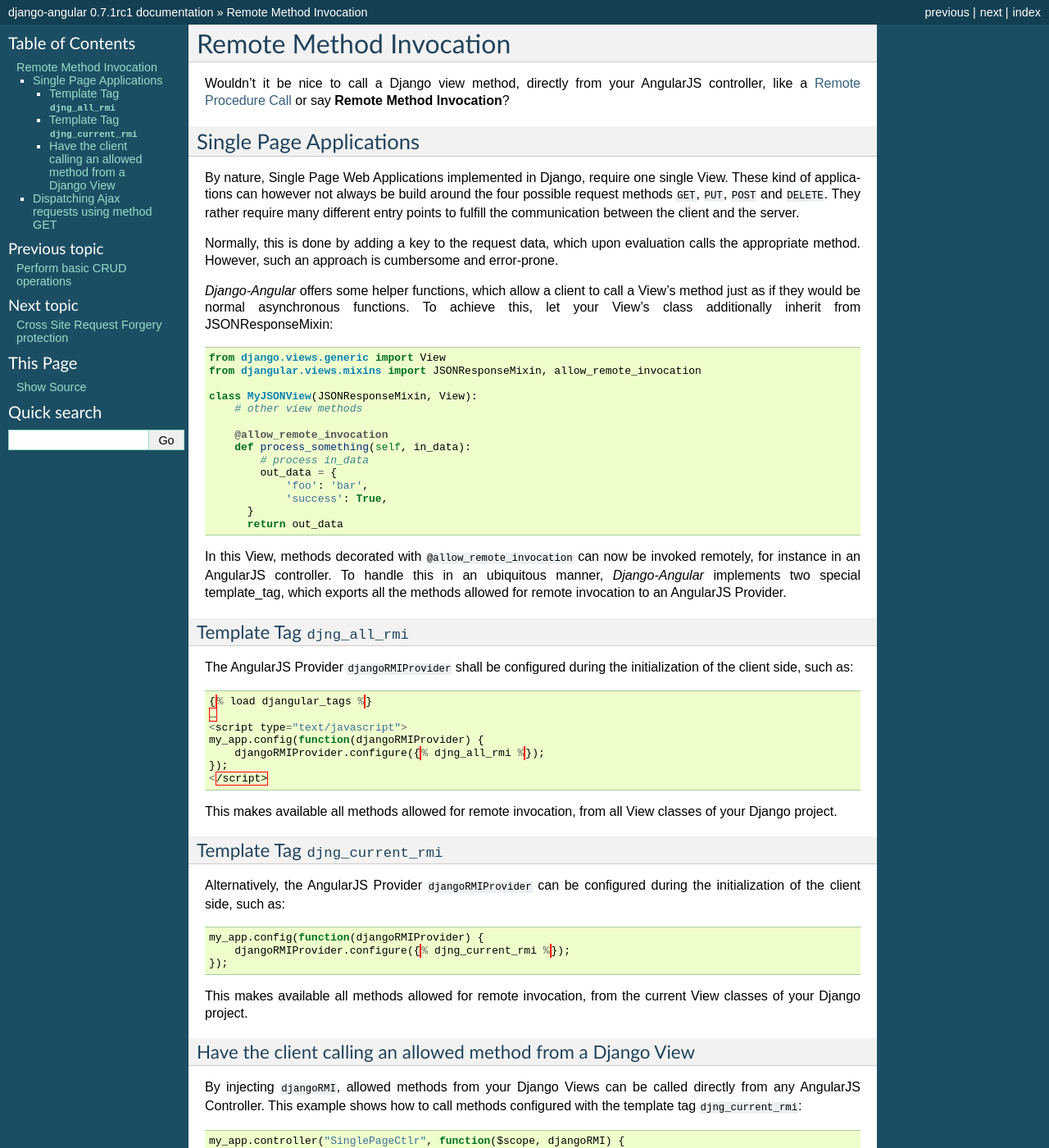
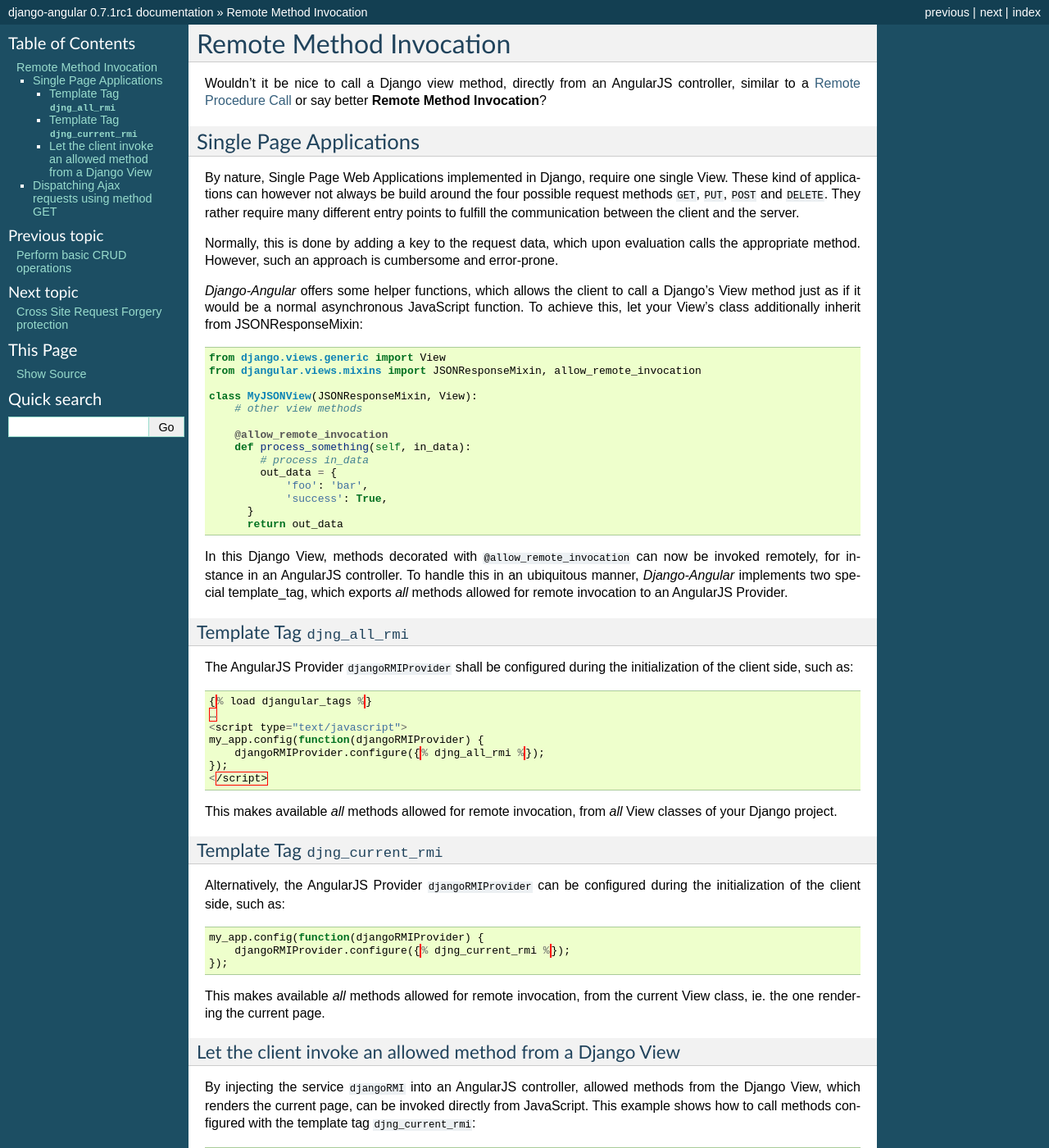
Before and after one commit to kimarakov/django_angular, a Sphinx documentation site: the page built from docs/remote-method-invocation.rst, in a window 1280 px wide and 1400 px high. Shown: the whole window at 82% size. Built offline with Sphinx 7.4.7, drawn with Linux system fonts in a browser that asks for light colours; some of the changed text lies outside the part shown.

Commit message:
Updated docs on RMI

```diff
--- a/docs/basic-crud-operations.rst
+++ b/docs/basic-crud-operations.rst
@@ -143,7 +143,7 @@
 
 .. note:: In real world applications you might want to restrict access to certain methods.
           This can be done using decorators, such as ``@login_required``.
-          For additional functionality :ref:`JSONResponseMixin <dispatch-ajax-requests>` and
+          For additional functionality :ref:`JSONResponseMixin <remote-method-invocation>` and
           ``NgCRUDView`` can be used together.
 
 .. _$resource: http://docs.angularjs.org/api/ngResource.$resource
--- a/docs/remote-method-invocation.rst
+++ b/docs/remote-method-invocation.rst
@@ -1,11 +1,11 @@
-.. _dispatch-ajax-requests:
+.. _remote-method-invocation:
 
 ========================
 Remote Method Invocation
 ========================
 
-Wouldn't it be nice to call a Django view method, directly from your AngularJS controller, like
-a `Remote Procedure Call`_ or say **Remote Method Invocation**?
+Wouldn't it be nice to call a Django view method, directly from an AngularJS controller, similar
+to a `Remote Procedure Call`_ or say better **Remote Method Invocation**?
 
 Single Page Applications
 ========================
@@ -17,9 +17,9 @@
 Normally, this is done by adding a key to the request data, which upon evaluation calls the
 appropriate method. However, such an approach is cumbersome and error-prone.
 
-*Django-Angular* offers some helper functions, which allow a client to call a View's method just as
-if they would be normal asynchronous functions. To achieve this, let your View's class additionally
-inherit from JSONResponseMixin:
+*Django-Angular* offers some helper functions, which allows the client to call a Django's View
+method just as if it would be a normal asynchronous JavaScript function. To achieve this, let your
+View's class additionally inherit from JSONResponseMixin:
 
 .. code-block:: python
 
@@ -38,10 +38,10 @@
 	      }
 	      return out_data
 
-In this View, methods decorated with ``@allow_remote_invocation`` can now be invoked remotely, for
-instance in an AngularJS controller. To handle this in an ubiquitous manner, *Django-Angular*
-implements two special template_tag, which exports all the methods allowed for remote invocation
-to an AngularJS Provider.
+In this Django View, methods decorated with ``@allow_remote_invocation`` can now be invoked
+remotely, for instance in an AngularJS controller. To handle this in an ubiquitous manner,
+*Django-Angular* implements two special template_tag, which exports *all* methods allowed for remote
+invocation to an AngularJS Provider.
 
 Template Tag ``djng_all_rmi``
 -----------------------------
@@ -58,8 +58,8 @@
 	});
 	</script>
 
-This makes available all methods allowed for remote invocation, from all View classes of your Django
-project.
+This makes available *all* methods allowed for remote invocation, from *all* View classes of your
+Django project.
 
 Template Tag ``djng_current_rmi``
 ---------------------------------
@@ -72,21 +72,21 @@
 	    djangoRMIProvider.configure({­% djng_current_rmi %­});
 	});
 
-This makes available all methods allowed for remote invocation, from the current View classes of
-your Django project.
+This makes available *all* methods allowed for remote invocation, from the current View class,
+ie. the one rendering the current page.
 
 
-Have the client calling an allowed method from a Django View
-------------------------------------------------------------
-By injecting ``djangoRMI``, allowed methods from your Django Views can be called directly from any
-AngularJS Controller. This example shows how to call methods configured with the template tag
-``djng_current_rmi``:
+Let the client invoke an allowed method from a Django View
+----------------------------------------------------------
+By injecting the service ``djangoRMI`` into an AngularJS controller, allowed methods from the
+Django View, which renders the current page, can be invoked directly from JavaScript. This example
+shows how to call methods configured with the template tag ``djng_current_rmi``:
 
 .. code-block:: javascript
 
 	my_app.controller("SinglePageCtlr", function($scope, djangoRMI) {
 	    $scope.invoke = function() {
-	        var in_data = { some: data };
+	        var in_data = { some: 'data' };
 	        djangoRMI.process_something(in_data)
 	           .success(function(out_data) {
 	               // do something with out_data
@@ -102,10 +102,12 @@
 .. _URL patterns: https://docs.djangoproject.com/en/dev/ref/urls/#patterns
 .. _namespace: https://docs.djangoproject.com/en/dev/ref/urlresolvers/#django.core.urlresolvers.ResolverMatch.namespace
 
-.. note:: djangoRMI is a simple wrapper around AngularJS's built in $httpProvider. However, it
+.. note:: djangoRMI is a simple wrapper around AngularJS's built in `$http service`_. However, it
           automatically determines the correct URL and embeds the method name into the special
-          HTTP-header ``DjNg-Remote-Method``. In all other aspects, it behaves like $httpProvider.
+          HTTP-header ``DjNg-Remote-Method``. In all other aspects, it behaves like the
+          `$http service`_.
 
+.. _$http service: https://code.angularjs.org/1.2.16/docs/api/ng/service/$http
 
 Dispatching Ajax requests using method GET
 ==========================================
```
Also changed, not shown: other parts of docs/remote-method-invocation.rst (+2 -2 lines).
